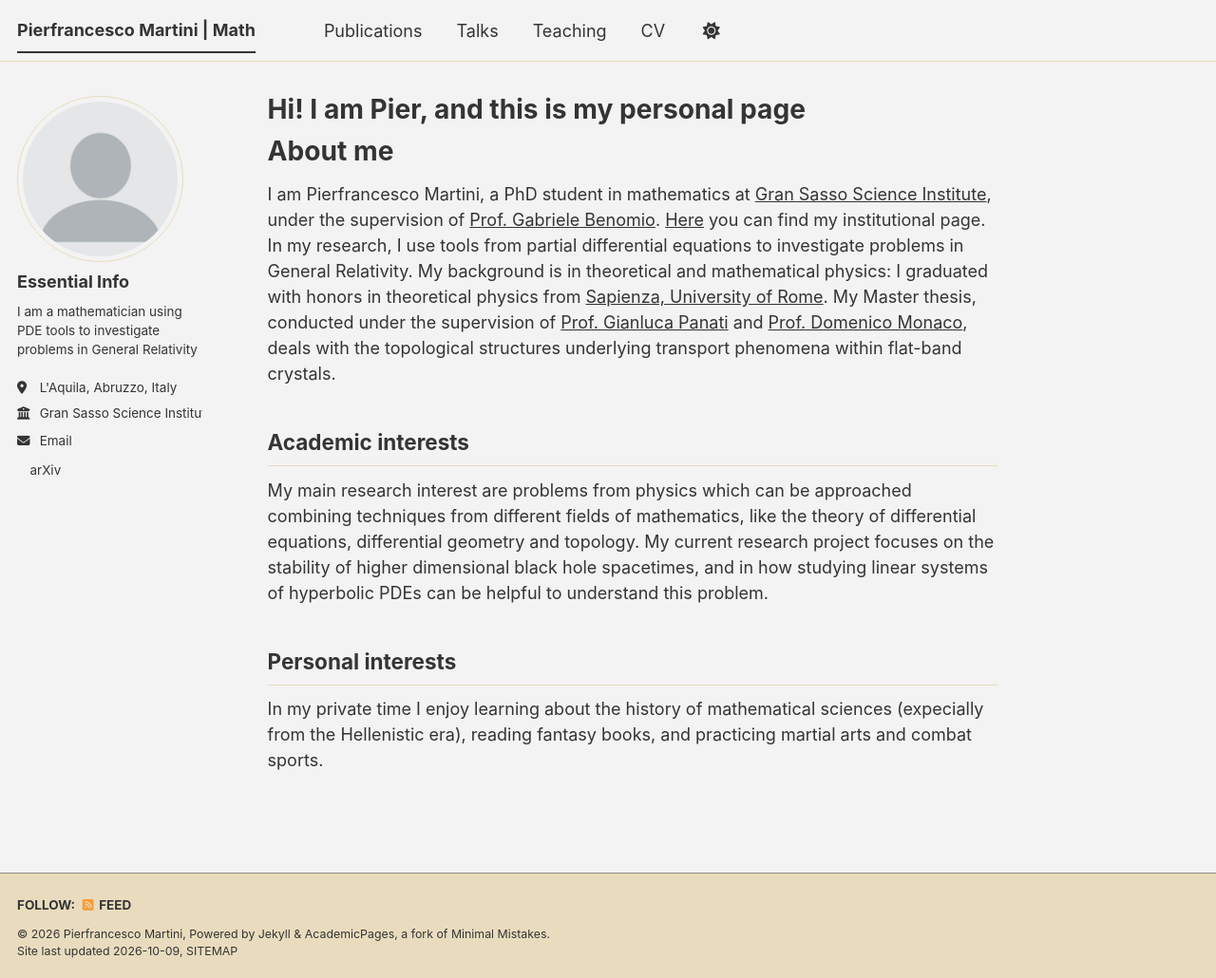
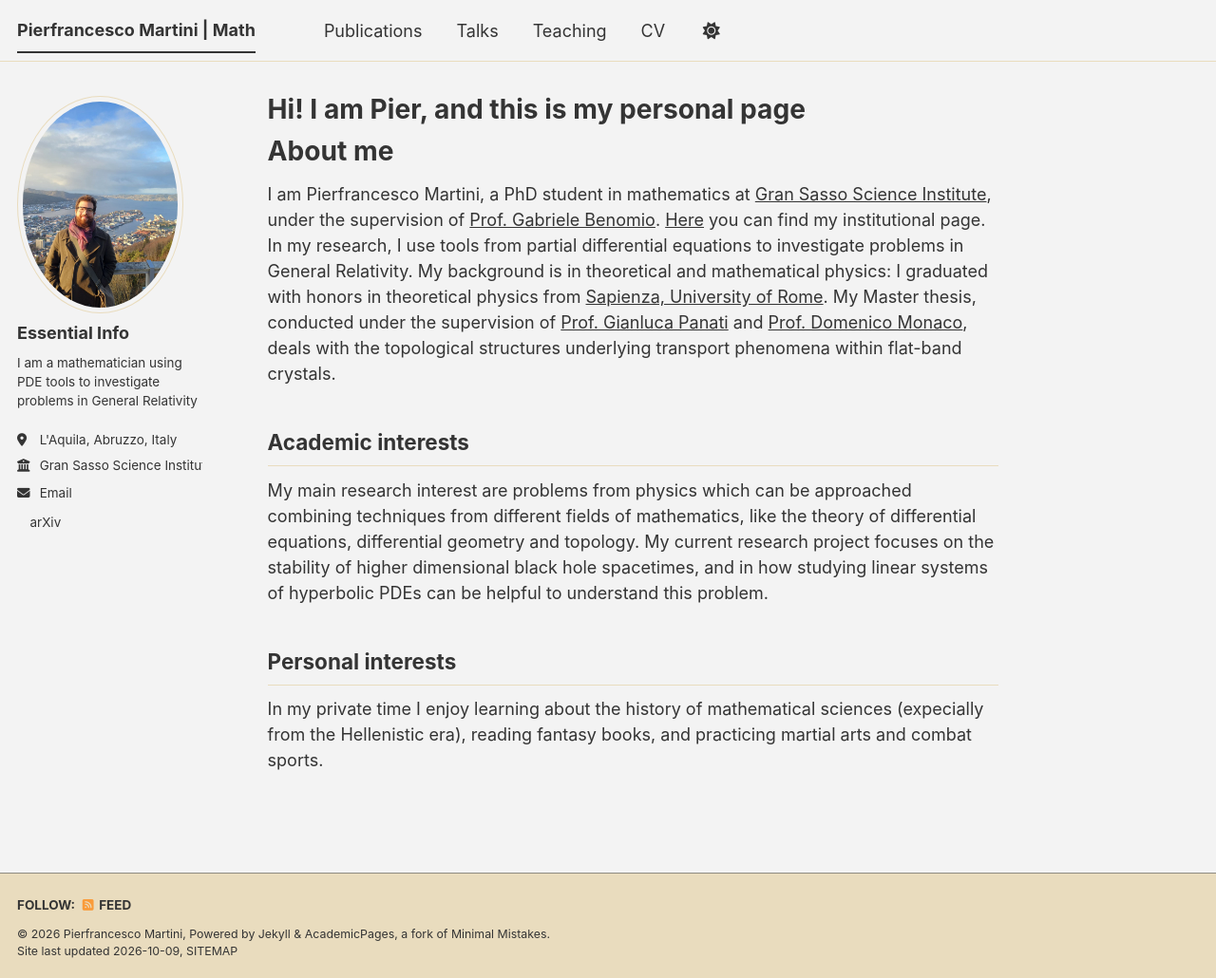
Before and after one commit to pepemartini99/pepemartini99.github.io, a Jekyll site: the page built from _pages/about.md, in a window 1280 px wide and 1030 px high. Shown: the whole window at 95% size. Built offline with Jekyll 4.4.1, drawn with Linux system fonts in a browser that asks for light colours; a style sheet for code colours, icons or effects is not loaded.

Commit message:
Update author avatar image in config

```diff
--- a/_config.yml
+++ b/_config.yml
@@ -23,7 +23,7 @@ repository               : "academicpages/academicpages.github.io"
 #               Additional customization can be done by editing /_includes/author-profile.html
 author:
   # Biographic information
-  avatar           : "profile.png"
+  avatar           : "Foto profilo.jpg"
   name             : "Essential Info"
   pronouns         : # example: "she/her"
   bio              : "I am a mathematician using PDE tools to investigate problems in General Relativity"
```
